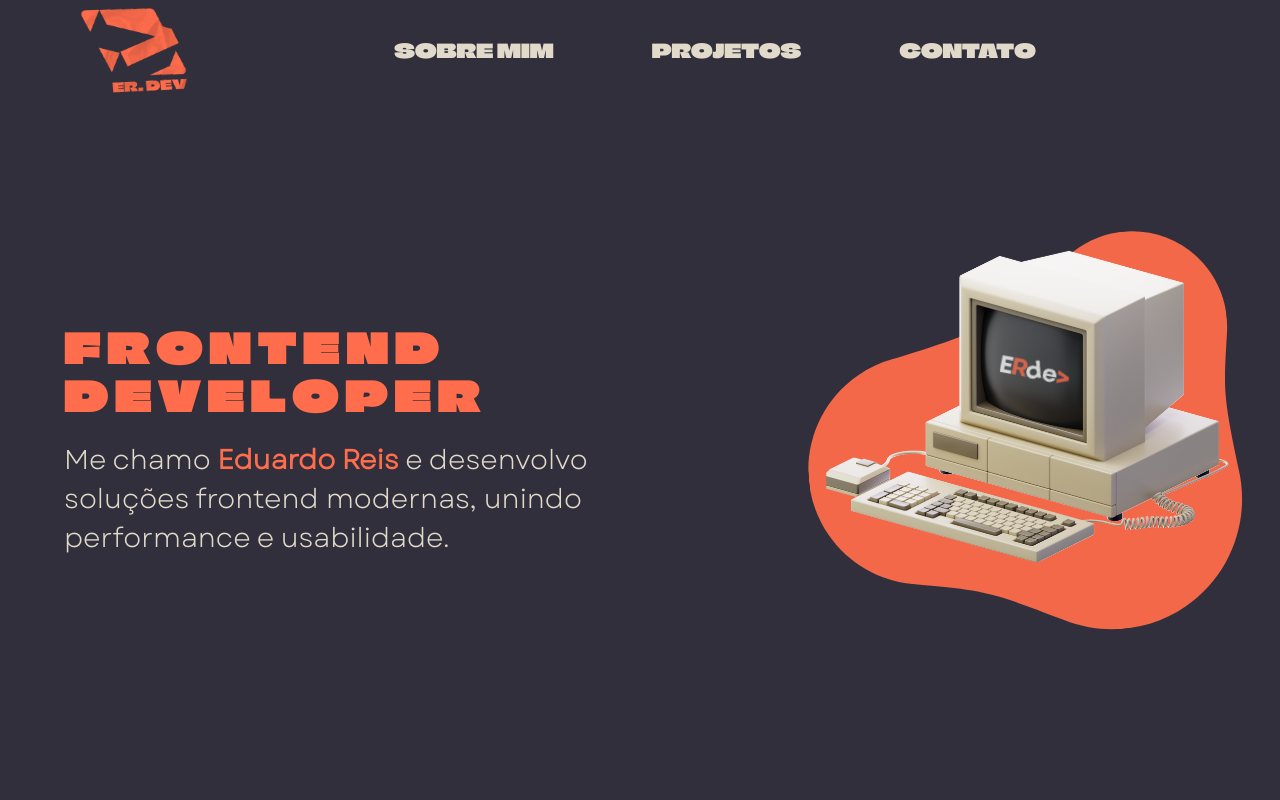
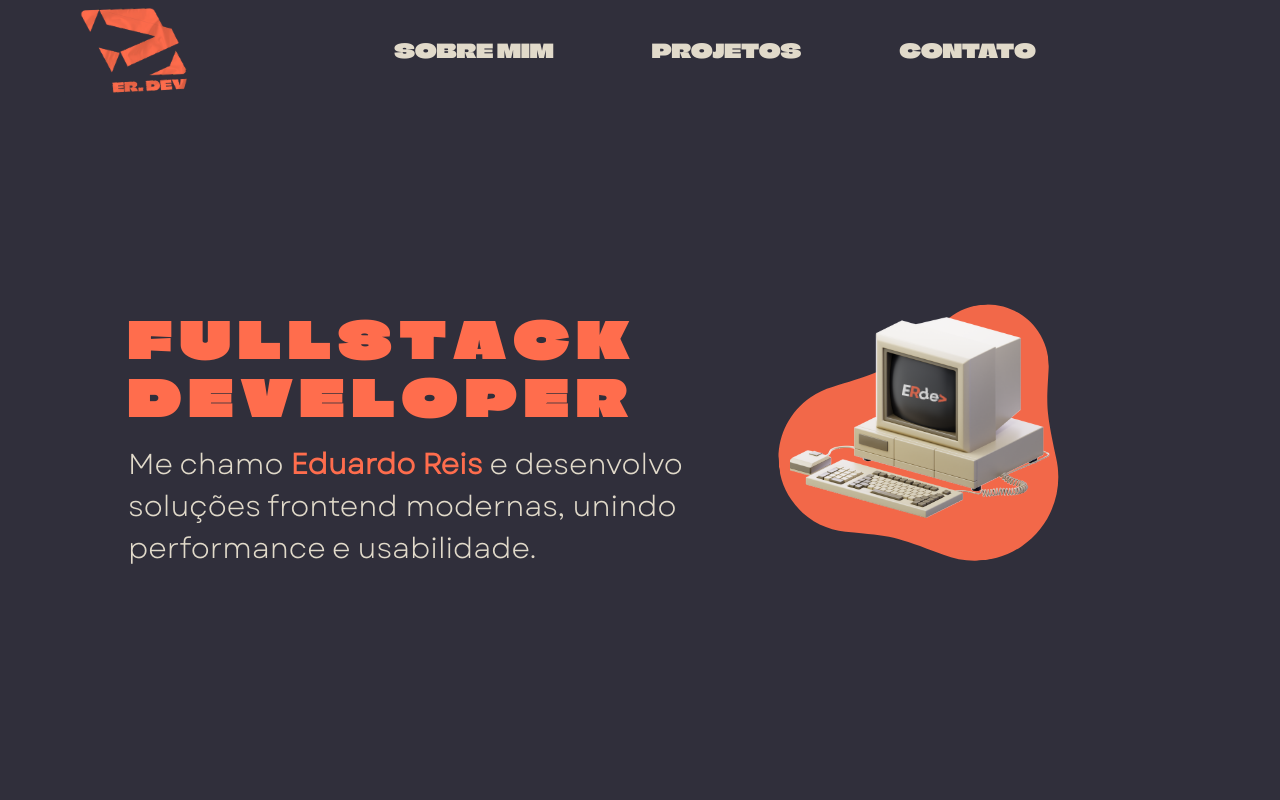
Before and after one commit to eduardo-olvreis/portfolio, a React (Vite) app: page / in a window 1280 px wide. Shown: the top 800 px of the page. Built offline with nearby package versions, Linux system fonts and the light colour scheme.

Commit message:
style: responsividade completa do Hero

```diff
--- a/src/components/Header/Header.module.css
+++ b/src/components/Header/Header.module.css
@@ -172,6 +172,52 @@
 }
 
 
+/* Celulares Maiores e Pequenos Tablets (500px - 767px) */
+@media (min-width: 500px) and (max-width: 767px) {
+    /* Hide mobile menu */
+    .menu{
+        display: none;
+    }
+    .botao{
+        display: none;
+    }
+
+    /* Display fixed menu */
+    .menuFixed{
+        display: flex;
+        justify-content: center;
+        width: 100%;
+        list-style: none;
+        gap: 5%;
+
+        & p{
+            text-align: start;
+            font-family: "climateCrisis";
+            font-size: clamp(1rem, 1.5vw, 1.2rem);
+            transition: all ease-in-out 0.2s;
+        }
+        & p:hover{
+            color: var(--color-textImportant);
+        }
+    }
+
+    .containerHeader{
+        height: 80px;
+        align-items: center;
+        padding-top: 0;
+    }
+
+    .logo{
+        width: 130px;
+    }
+
+    .containerMenu{
+        justify-content: center;
+        margin-bottom: 0;
+    }
+}
+
+
 /* Tablets ( 768px - 991px ) */
 @media (min-width: 768px) {
 
--- a/src/components/Hero/Hero.jsx
+++ b/src/components/Hero/Hero.jsx
@@ -5,7 +5,7 @@ export default function Hero(){
         <div className={style.containerHero}>
             <div className={style.text}>
                 <h2>
-                    F R O N T E N D <span className={style.quebraLinha}>D E V E L O P E R</span>
+                    F U L L  S T A C K<span className={style.quebraLinha}>D E V E L O P E R</span>
                 </h2>
                 <p className={style.mobile}>Me chamo <span className="textImportant">Eduardo Reis</span> e desenvolvo soluções frontend modernas, unindo performance e usabilidade.</p>
             </div>
--- a/src/components/Hero/Hero.module.css
+++ b/src/components/Hero/Hero.module.css
@@ -10,7 +10,9 @@
     grid-template-columns: 1fr;
     grid-template-rows: auto auto;
     place-items: center;
-    min-height: calc(100vh - 15svh);
+    min-height: auto;
+    padding: 5svh 5%;
+    gap: 20px;
 
     & .containerImage{
         grid-area: image;
@@ -18,6 +20,8 @@
 
         & img{
             width: 100%;
+            max-width: 300px;
+            height: auto;
         }
     }
 }
@@ -26,18 +30,18 @@
     grid-area: text;
     display: flex;
     flex-direction: column;
-    align-items: center;
+    align-items: flex-start;
     justify-content: center;
-    width: 70%;
+    width: 90%;
 
     & h2{
         text-align: start;
         color: var(--color-textImportant);
-        font-size: var(--font-size-h2);
+        font-size: 1.3rem;
         line-height: 1.2;
         width: 100%;
         font-family: "climateCrisis";
-        margin-top: 10%;
+        margin-top: 0;
     }
 
     & .quebraLinha{
@@ -47,45 +51,109 @@
     & p{
         text-align: start;
         width: 100%;
-        margin-top: 1rem;
-        font-size: var(--font-size-p);
+        margin-top: 0.8rem;
+        font-size: 1rem;
         color: var(--color-text);
     }
 }
 
-
 /* Celular em paisagem ( max-height: 500px ) */
 @media (orientation: landscape) and (max-height: 500px){
     .containerHero {
-        min-height: 100svh;
+        min-height: auto;
         grid-template-areas: "text image";
         grid-template-columns: 1fr 1fr;
         align-items: center;
         gap: 20px;
+        padding: 20px 5%;
+
+        & .text{
+            width: 100%;
+            align-items: flex-start;
+
+            & h2{
+                font-size: 1.2rem;
+            }
+            & p{
+                font-size: 0.9rem;
+            }
+        }
+
+        & .containerImage{
+            width: 80%;
+        }
+    }
+}
+
+
+/* Pequenos Tablets e Celulares Maiores (500px - 767px) */
+@media (min-width: 500px) and (max-width: 767px){
+    .containerHero {
+        display: flex;
+        flex-direction: row;
+        justify-content: center;
+        align-items: center;
+        gap: 20px;
         padding: 0 5%;
+        min-height: calc(100svh - 15svh);
+    }
+
+    .text{
+        flex: 1;
+        width: auto;
+        align-items: flex-start;
+
+        & h2{
+            font-size: 1.2rem;
+        }
+        & p{
+            font-size: 0.9rem;
+        }
+    }
+
+    .containerHero .containerImage{
+        flex: 0.7;
+        width: auto;
     }
 }
 
 
 /* Tablet ( 768px - 991px )*/
 @media (min-width: 768px){
+    .containerHero {
+        display: flex;
+        flex-direction: row;
+        justify-content: center;
+        align-items: center;
+        gap: 30px;
+        padding: 0 5%;
+        min-height: calc(100vh - 15svh);
+    }
 
     .text{
-        width: 80%;
+        flex: 1;
+        width: auto;
+        align-items: flex-start;
 
-        /* Titulo do hero sem quebra de linha */
         & .quebraLinha, h2{
             display: block;
-            gap: 30px;
         }
         & p, h2{
-            margin-left: 6rem;
+            margin-left: 0;
+        }
+
+        & h2{
+            margin-top: 0;
+        }
+        & p{
+            margin-top: 1rem;
         }
     }
 
     /* Ajuste do tamanho da imagem */
     .containerHero .containerImage{
-        width: 70%;
+        flex: 0.8;
+        width: auto;
     }
 }
 
@@ -95,24 +163,34 @@
 
     .containerHero {
         display: flex;
+        flex-direction: row;
+        justify-content: center;
         align-items: center;
         min-height: calc(100svh - 15svh);
+        gap: 40px;
+        padding: 0 8%;
     }
 
     .text{
-        width: 100%;
-        padding: 5%;
-        gap: 20px;
+        flex: 1;
+        width: auto;
+        padding: 0;
+        align-items: flex-start;
 
-        & p, h2{
-            margin-left: 0;
+        & h2{
             margin-top: 0;
+            font-size: var(--font-size-h2);
+        }
+        & p{
+            margin-top: 1rem;
+            font-size: var(--font-size-p);
         }
     }
 
     .containerImage{
-        width: 100%;
-        padding: 2%;
+        flex: 0.8;
+        width: auto;
+        padding: 0;
     }
 
 
@@ -121,5 +199,25 @@
 
 /* Desktops*/
 @media (min-width: 1200px){
+    .containerHero{
+        gap: 60px;
+        padding: 0 10%;
+        max-width: 1400px;
+        margin: 0 auto;
+    }
 
+    .text{
+        flex: 1.2;
+
+        & h2{
+            font-size: 3rem;
+        }
+        & p{
+            font-size: 1.8rem;
+        }
+    }
+
+    .containerImage{
+        flex: 0.7;
+    }
 }
```
